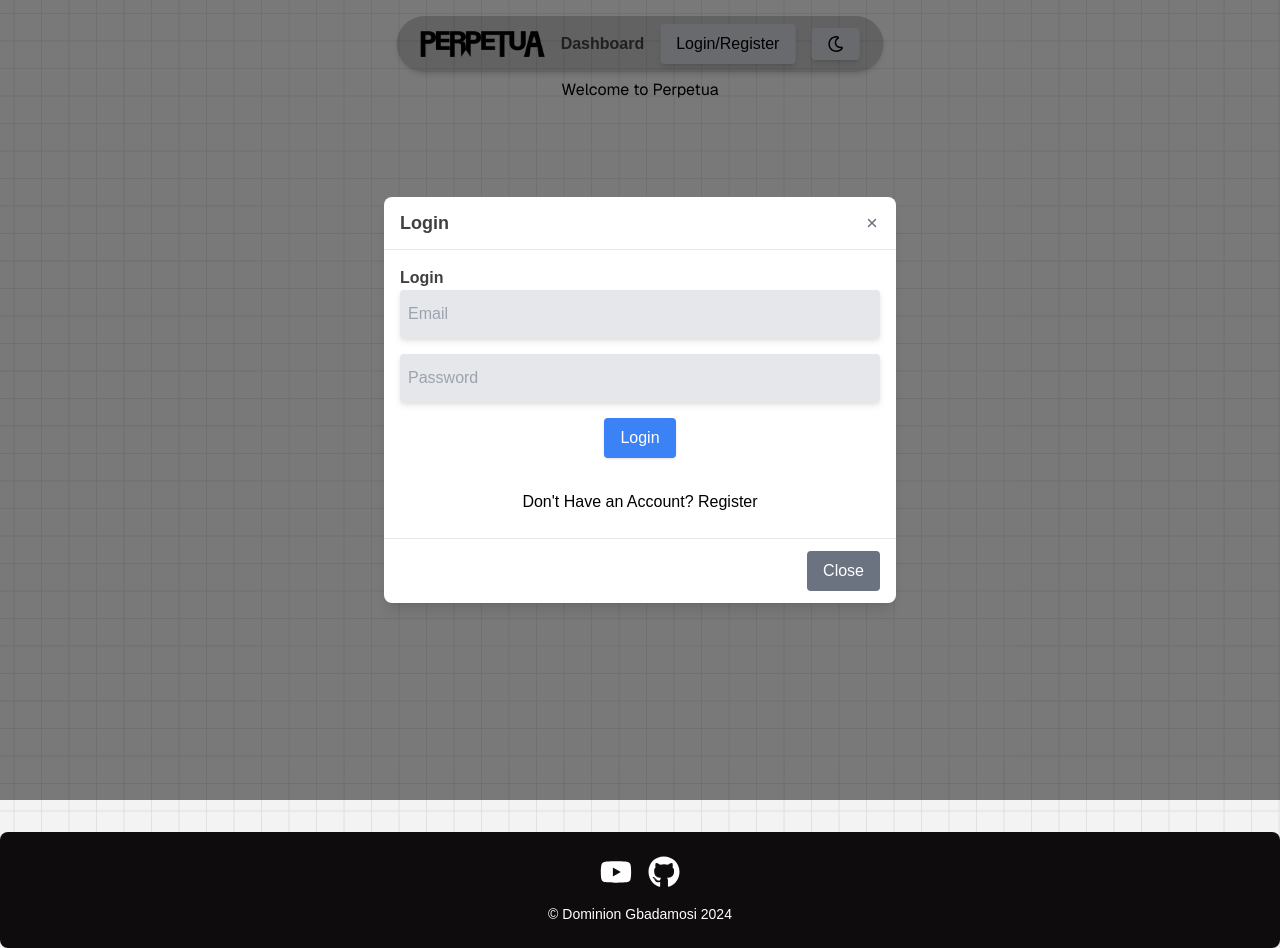
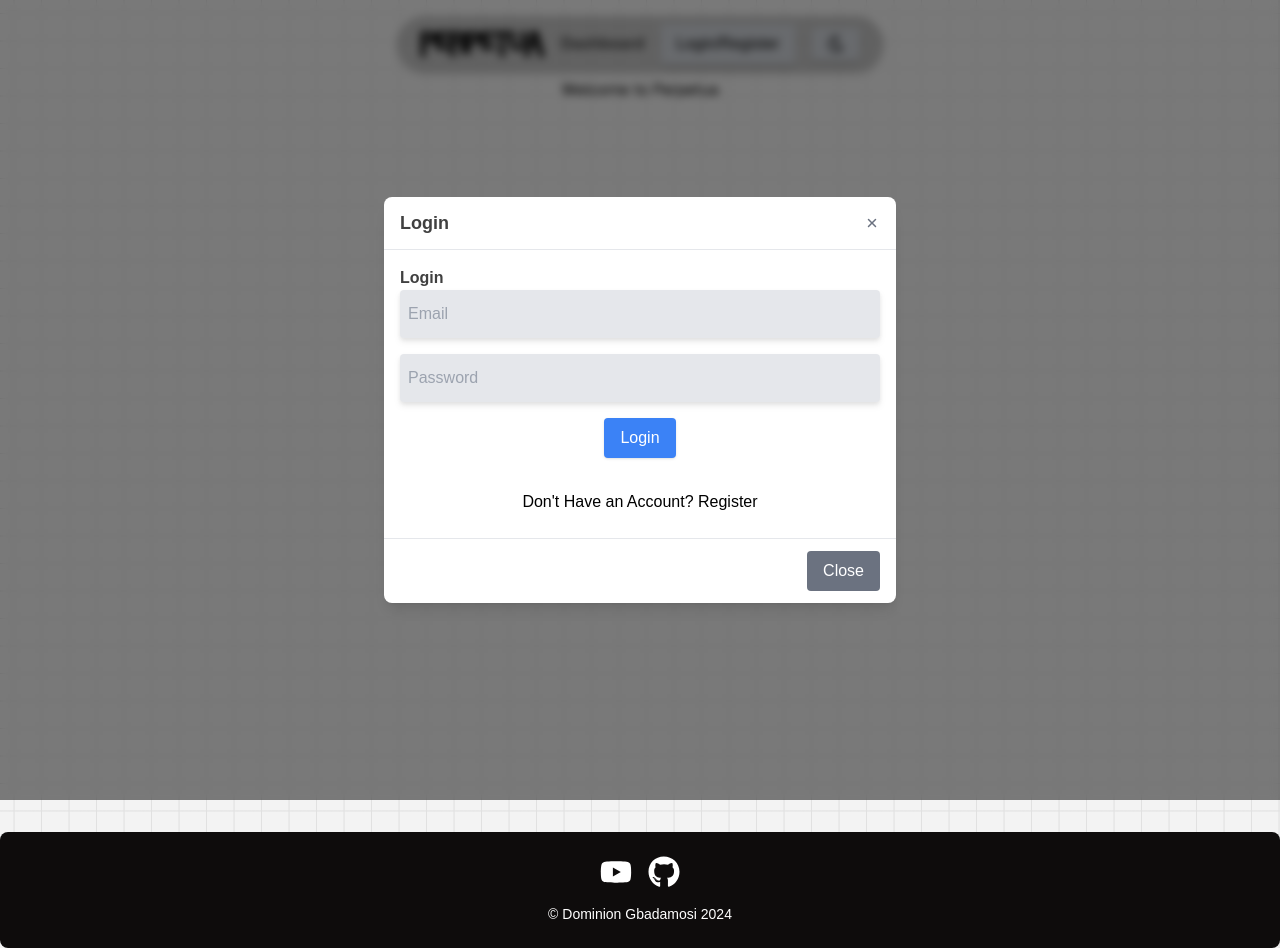
Before and after one commit to kiing-dom/perpetua, a Next.js app: page / in a window 1280 px wide. Both pictures are taken after a click on the button "Login/Register". Built offline with nearby package versions, Linux system fonts and the light colour scheme; no server answers.

Commit message:
added blur to modal background

```diff
--- a/src/components/ui/modal.tsx
+++ b/src/components/ui/modal.tsx
@@ -13,7 +13,7 @@ const Modal: React.FC<ModalProps> = ({ isOpen, onClose, title, children }) => {
     if(!isOpen) return null;
 
     return ReactDOM.createPortal(
-        <div className='fixed inset-0 z-50 flex items-center justify-center bg-black bg-opacity-50'>
+        <div className='fixed inset-0 z-50 flex items-center justify-center bg-black bg-opacity-50 backdrop-blur-sm'>
             <div className='dark:bg-neutral-600 bg-white rounded-lg shadow-lg w-11/12 max-w-lg'>
                 <div className='border-b px-4 py-3 flex justify-between items-center'>
                     <h2 className='dark:text-white text-neutral-700 text-lg font-bold'>{title}</h2>
```
